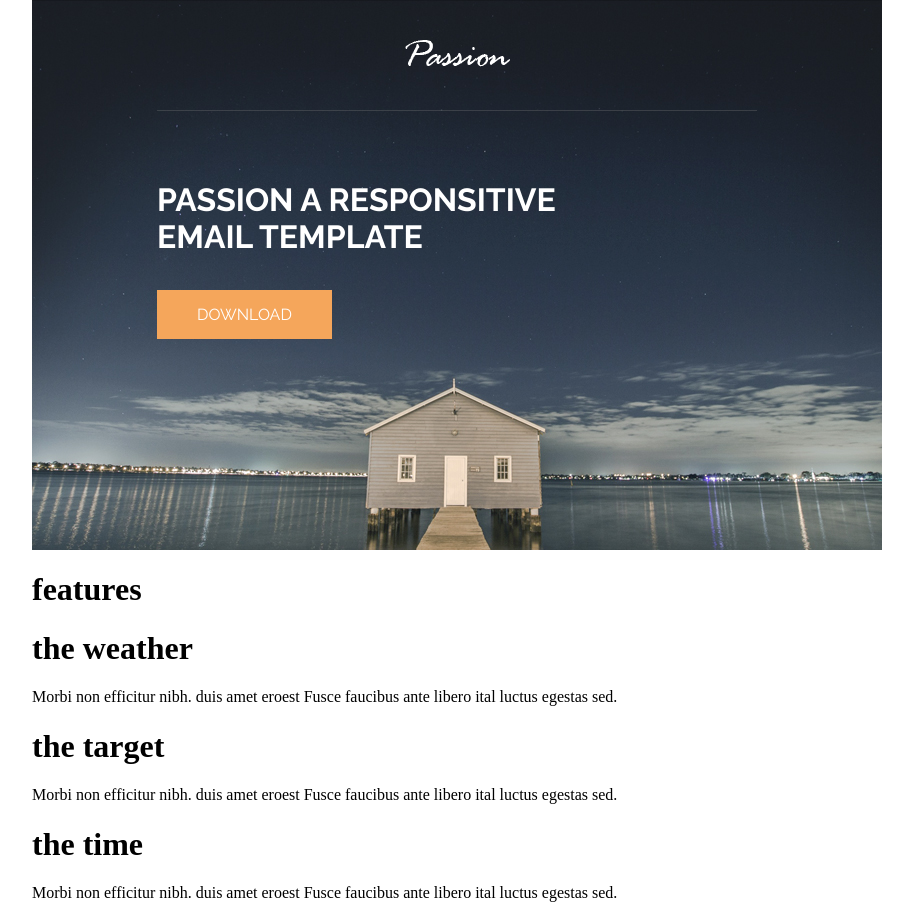
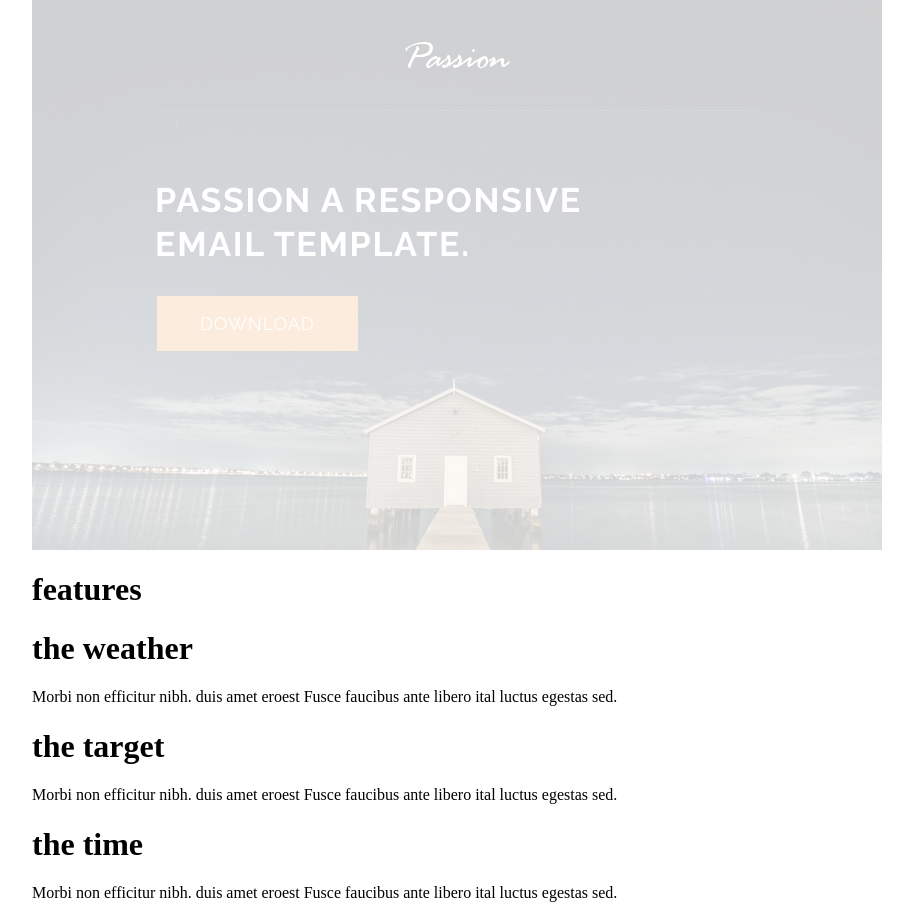
Before and after one commit to AlexanderBazukevich/Passion, a plain HTML site: page index.html in a window 1280 px wide. Shown: the top 905 px of the page, without its empty margins (183-1096 px from the left). Drawn offline with Linux system fonts and the light colour scheme.

Commit message:
changed: 'logo' blocks in 'header' and 'footed' are separated to 'header/footer__logo' elements and 'logo' block; positions and sizes of 'header' elements are set according to template;

```diff
--- a/index.html
+++ b/index.html
@@ -8,10 +8,10 @@
     </head>
     <body>
         <div class="header">
-            <div class="logo logo_center">
-                <a class="logo__image" href="/"><img src="header_logo.png"></a>
+            <div class="header__logo">
+                <a class="logo" href="/"><img class="logo__image" src="header_logo.png"></a>
             </div>
-            <h1 class="header__title">passion a responsitive email template</h1>
+            <h1 class="header__title">passion a responsive email template.</h1>
             <a class="header__button" href="#">download</a>
         </div>
 
@@ -79,8 +79,8 @@
         </div>
 
         <div class="footer">
-            <div class="logo logo_left">
-                <a class="logo__image" href="/"><img src="#"></a>
+            <div class="footer__logo">
+                <a class="logo" href="/"><img class="logo__image" src="#"></a>
             </div>
             <div class="sitemap">
                 <div class="sitemap__item">
--- a/passion.css
+++ b/passion.css
@@ -8,13 +8,16 @@ body {
     height: 550px;
     padding: 0 125px;
     background-image: url(billboard.jpg);
+    opacity: 0.2;
 }
 
 .logo {
-    display: flex;
+    display: inline-block;
+    font-size: 0;
 }
 
-.logo_center {
+.header__logo {
+    display: flex;
     height: 110px;
     justify-content: center;
     align-items: center;
@@ -29,24 +32,32 @@ body {
     content: "";
     width: 600px;
     height: 1px;
-    margin-bottom: 70px;
+    margin: 0 0 67px 2px;
     background-color: gray;
     opacity: 0.3;
 }
 
 .header__title {
-    margin: 0 100px 50px 0;
+    margin: 0 100px 30px -2px;
+    padding: 0;
     font-family: Raleway;
     color: white;
     text-transform: uppercase;
+    font-size: 34px;
+    letter-spacing: .05em;
+    font-weight: bold;
+    line-height: 44px;
 }
 
 .header__button {
+    display: inline-block;
     cursor: pointer;
-    padding: 15px 40px;
+    padding: 17px 43px;
     color: white;
     background-color: #f5a65b;
     text-transform: uppercase;
     text-decoration: none;
+    letter-spacing: 1px;
+    font-size: 18px;
     font-family: Raleway;
 }
```
